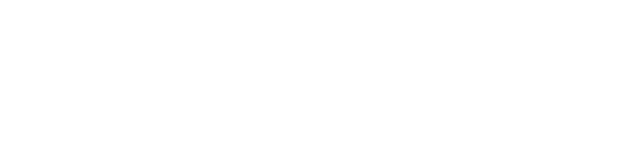
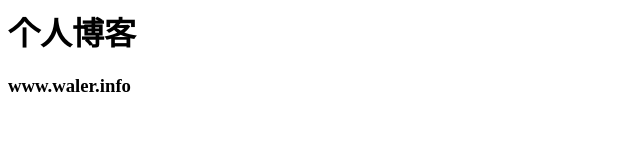
Before and after one commit to waleraye/web, a plain HTML site: page index.html in a window 1280 px wide. Shown: the whole page, without its empty margins (0-640 px from the left). Drawn offline with Linux system fonts and the light colour scheme.

Commit message:
Update index.html

```diff
--- a/index.html
+++ b/index.html
@@ -4,6 +4,9 @@ blog
 </title>
 <body>
 
+  <h1>个人博客</h1>
+  <h3>www.waler.info</h3>
+
 
 </body>
 
```
